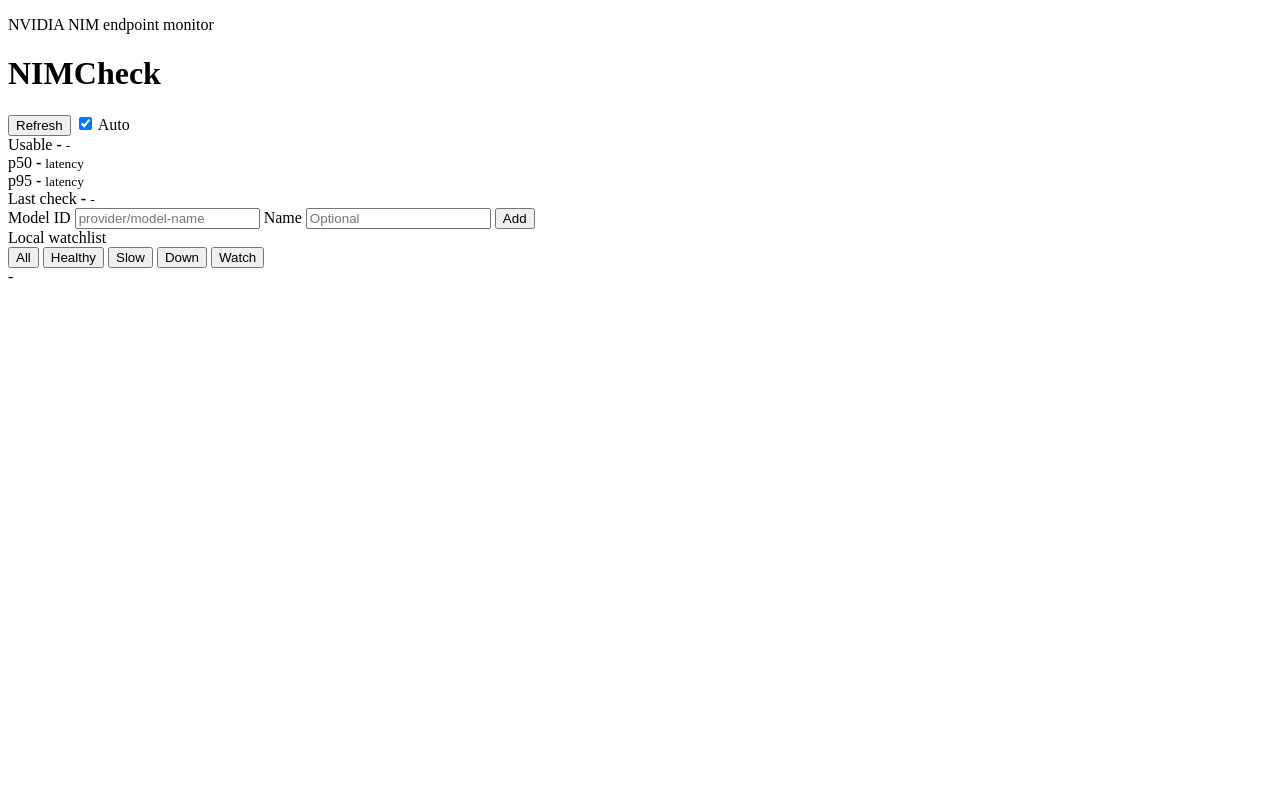
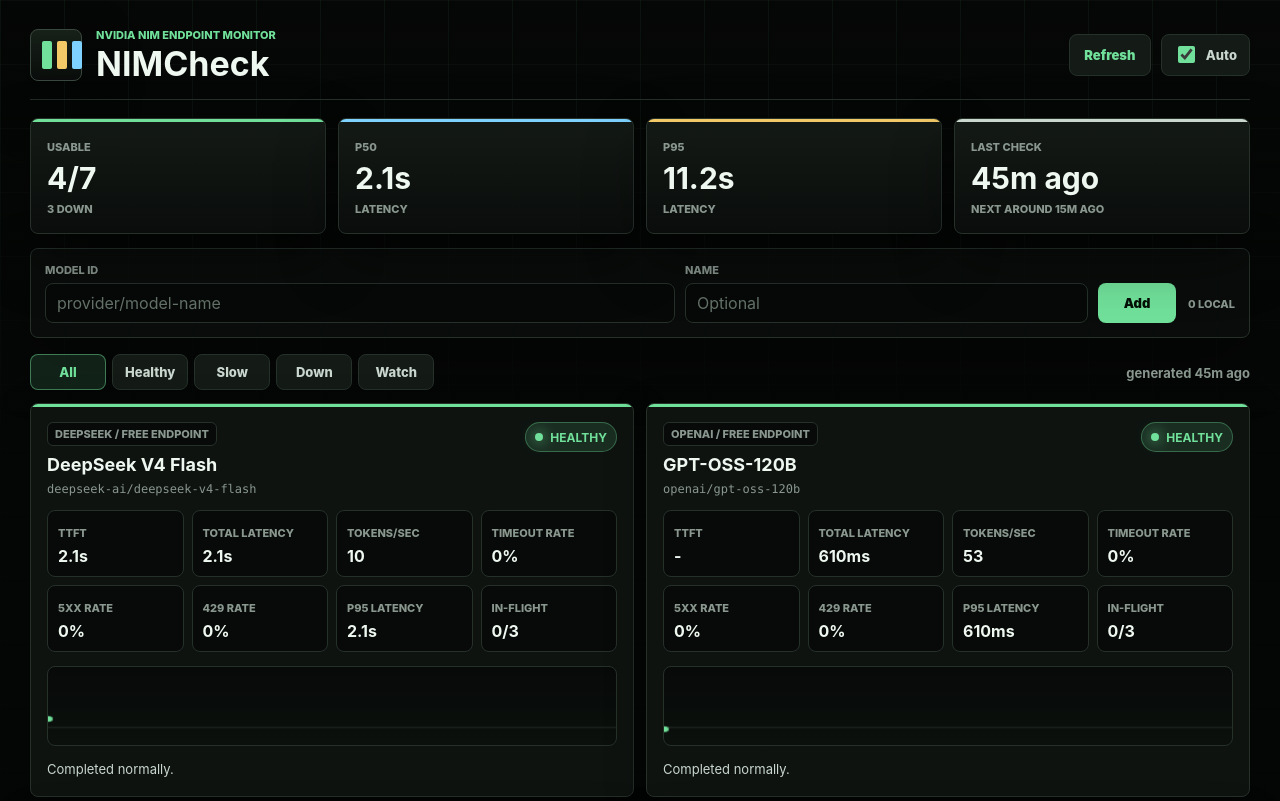
Before and after one commit to wonyeong0810/NIMCheck, a website: page public/index.html in a window 1280 px wide. Shown: the top 801 px of the page. Drawn offline with Linux system fonts and the light colour scheme; the site is published under a folder, as on GitHub Pages, so addresses that start at the root find nothing.

Commit message:
Fix GitHub Pages asset paths

```diff
--- a/public/app.js
+++ b/public/app.js
@@ -63,7 +63,7 @@
 async function loadStatus(options = {}) {
   els.refreshButton.disabled = true;
   try {
-    const response = await fetch(`/status.json?ts=${Date.now()}`, { cache: "no-store" });
+    const response = await fetch(`./status.json?ts=${Date.now()}`, { cache: "no-store" });
     if (!response.ok) throw new Error(`HTTP ${response.status}`);
     state.data = await response.json();
     render();
--- a/public/index.html
+++ b/public/index.html
@@ -5,7 +5,7 @@
     <meta name="viewport" content="width=device-width, initial-scale=1">
     <meta name="theme-color" content="#050706">
     <title>NIMCheck</title>
-    <link rel="stylesheet" href="/styles.css?v=dark-ui-2">
+    <link rel="stylesheet" href="./styles.css?v=dark-ui-2">
   </head>
   <body>
     <main class="app-shell">
@@ -142,6 +142,6 @@
       </article>
     </template>
 
-    <script type="module" src="/app.js?v=dark-ui-2"></script>
+    <script type="module" src="./app.js?v=dark-ui-2"></script>
   </body>
 </html>
```
